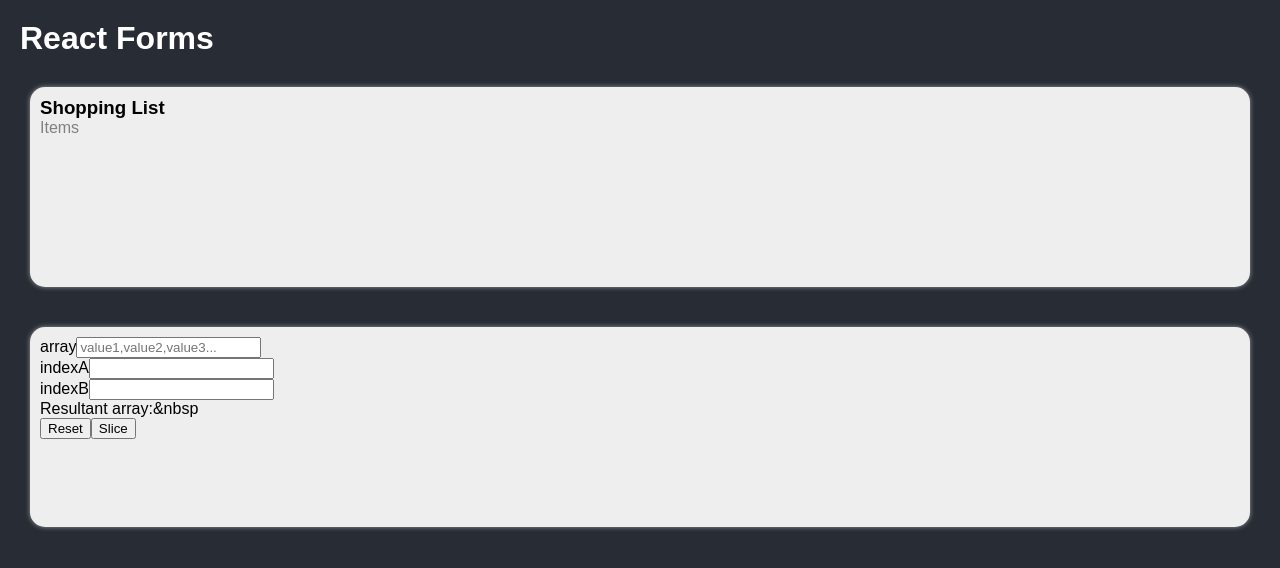
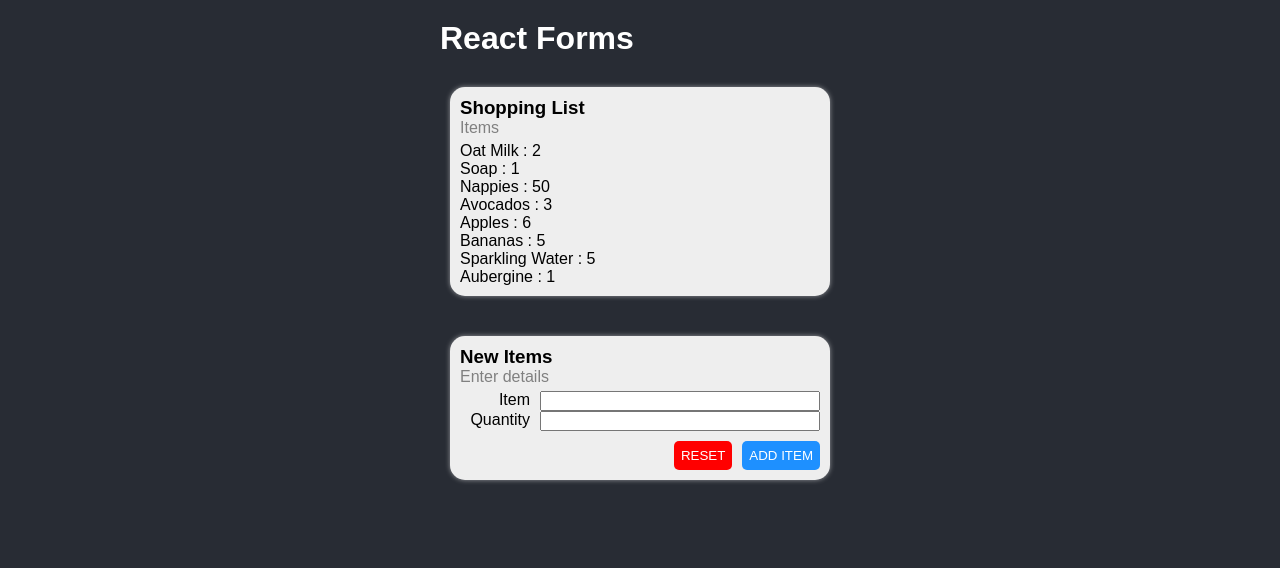
Before and after one commit to orjon/react_forms, a React (Create React App) app: page / in a window 1280 px wide. Shown: the top 568 px of the page. Built offline with nearby package versions, Linux system fonts and the light colour scheme.

Commit message:
More styling improvements. Readme added

```diff
--- a/src/App.js
+++ b/src/App.js
@@ -16,7 +16,9 @@ function App() {
           cardHeader='Shopping List'
           cardSubHeader='Items'/>
         <CardForm
-          devMode={devMode}/>
+          devMode={devMode}
+          cardHeader='New Items'
+          cardSubHeader='Enter details'/>
       </div>
 
     </div>
--- a/src/App.scss
+++ b/src/App.scss
@@ -70,35 +70,35 @@ h4 {
   }
 }
 
-@media screen and (min-width: 860px){
-  .Header, .Footer {
-    width: 820px;
-  }
-  .Main {
-    width: 820px;
-    grid-template-columns: 1fr;
-  }
-}
+// @media screen and (min-width: 860px){
+//   .Header, .Footer {
+//     width: 820px;
+//   }
+//   .Main {
+//     width: 820px;
+//     grid-template-columns: 1fr;
+//   }
+// }
 
-@media screen and (min-width: 1280px){
-  .Header, .Footer  {
-    width: 1240px;
-  }
-  .Main, .Footer  {
-    width: 1240px;
-    grid-template-columns: 1fr;
-  }
-}
+// @media screen and (min-width: 1280px){
+//   .Header, .Footer  {
+//     width: 1240px;
+//   }
+//   .Main, .Footer  {
+//     width: 1240px;
+//     grid-template-columns: 1fr;
+//   }
+// }
 
-@media screen and (min-width: 1700px){
-  .Header, .Footer  {
-    width: 1660px;
-  }
-  .Main {
-    width: 1660px;
-    grid-template-columns: 1fr 1fr 1fr  1fr;
-  }
-}
+// @media screen and (min-width: 1700px){
+//   .Header, .Footer  {
+//     width: 1660px;
+//   }
+//   .Main {
+//     width: 1660px;
+//     grid-template-columns: 1fr 1fr 1fr  1fr;
+//   }
+// }
 
 
 
@@ -110,7 +110,7 @@ h4 {
   border-radius: 15px;
 
   box-shadow: 0 0 5px 0 rgba(255, 255, 255, 0.5);
-  height: 200px;
+  // height: 200px;
   padding: 10px;
   margin: 10px;
 
@@ -118,70 +118,23 @@ h4 {
     border: 1px solid blue;
 
   }
+
+  h4 {
+    margin-bottom: 5px;
+  }
+  ul {
+    list-style-type: none;
+    padding: 0;
+  }
 }
 
-.line, form {
+form {
   display: flex;
   flex-direction: column;
-
-
-  .details {
-    border: $borderDev solid dodgerblue;
-    width: 100%;
-    // height: 100%;
-
-    .row {
-      border: $borderDev solid lightblue;
-      display: flex;
-      flex-direction: row;
-
-      &.lineColor {
-        height: 30px;
-        margin-bottom: 5px;
-        border-radius: 5px 5px 0 0;
-      }
-
-      &.lineName {
-        margin-bottom: 5px;
-      }
-
-      .name {
-        border: $borderDev solid orange;
-      }
-      .status {
-        flex: 1;
-        text-align:right;
-        padding-top: 3px;
-      }
-
-      .labels {
-        width: 20%;
-        text-align: right;
-        padding-right: 7px;
-        font-weight: 600;
-      }
-      .data {
-        flex: 1;
-      }
-
-        img {
-
-          margin: 10px auto;
-          width: 50%;
-          box-shadow: 0 0 15px 0 rgba(0,0,0,0.2);
-        }
-        p {
-          // font-size: 0.8em;
-          border: $borderDev solid orange;
-          // max-width: 100px;
-          word-wrap: break-word;
-        }
-
-
-    }
-
+  label {
+    width: 80px;
+    text-align: right;
   }
-
 }
 
 
@@ -192,51 +145,54 @@ h4 {
 }
 
 
-// .detail-row, .form-row {
-//     border: $borderDev solid lightblue;
-//     display: flex;
-// }
-//
-//
-// .detail-row label, .form-row label{
-//   padding-right: 10px;
-// }
-//
-// .detail-row input, .form-row input {
-//   font-size: 12pt;
-//   outline: none;
-//   flex: 1;
-//   height: 20px;
-// }
-//
-// .detail-row.last, .form-row.last {
-//   justify-content: flex-end;
-//   align-self: flex-end;
-//   margin-top: auto;
-// }
-//
-//
-// button {
-//   height: 29px;
-//   outline: none;
-//   align-items: right;
-//   font-size: 10pt;
-//   padding: 7px;
-//   border: 0px;
-//   border-radius: 5px;
-//   color: white;
-//   font-weight: 200;
-//   text-transform: uppercase;
-// }
-//
-// button.reset{
-//     background-color: red;
-//     margin-right: 10px;
-// }
-//
-// button.submit {
-//   background-color: dodgerblue;
-// }
+.detail-row, .form-row {
+
+    display: flex;
+    &.devMode {
+      border: $borderDev solid lightblue;
+    }
+}
+
+
+.detail-row label, .form-row label{
+  padding-right: 10px;
+}
+
+.detail-row input, .form-row input {
+  font-size: 12pt;
+  outline: none;
+  flex: 1;
+  height: 20px;
+}
+
+.detail-row.last, .form-row.last {
+  justify-content: flex-end;
+  align-self: flex-end;
+  margin-top: 10px;
+}
+
+
+button {
+  height: 29px;
+  outline: none;
+  align-items: right;
+  font-size: 10pt;
+  padding: 7px;
+  border: 0px;
+  border-radius: 5px;
+  color: white;
+  font-weight: 200;
+  text-transform: uppercase;
+}
+
+button.reset{
+    background-color: red;
+    margin-right: 10px;
+}
+
+button.submit {
+  background-color: dodgerblue;
+}
 //
 // button.info {
 //   background-color: orange;
--- a/src/CardForm.js
+++ b/src/CardForm.js
@@ -3,13 +3,18 @@ import './App.scss';
 
 class CardForm extends Component {
   static defaultProps = {
-    devMode: ''
+    // devMode: ''
   }
   constructor(props){
     super(props);
     this.state={
 
     }
+    this.handleInput = this.handleInput.bind(this)
+  }
+
+  handleInput(e){
+
   }
 
   render(){
@@ -19,29 +24,24 @@ class CardForm extends Component {
         <h4>{this.props.cardSubHeader}</h4>
         <form id='form-slice' className='Form width50'>
 
-          <div className='form-row'>
+          {/* <div className='form-row'>
             <label htmlFor='array'>array</label>
             <input type='text' placeholder='value1,value2,value3...' id='array'></input>
+          </div> */}
+
+          <div className={`form-row ${this.props.devMode && 'devMode'}`}>
+            <label htmlFor='sliceIndexA'>Item </label>
+            <input type='text' id='sliceIndexA' onChange={this.handleInput}></input>
           </div>
 
           <div className='form-row'>
-            <label htmlFor='sliceIndexA'>indexA</label>
-            <input type='text' id='sliceIndexA'></input>
-          </div>
-
-          <div className='form-row'>
-            <label htmlFor='sliceIndexB'>indexB</label>
+            <label htmlFor='sliceIndexB'>Quantity </label>
             <input type='text' id='sliceIndexB'></input>
-          </div>
-
-          <div className='form-row'>
-            <p>Resultant array:&nbsp</p>
-            <div id='sliceResult'></div>
           </div>
 
           <div className='form-row last'>
               <button className='reset' type='reset' id='button-sliceReset'>Reset</button>
-              <button className='submit' id='button-slice'>Slice</button>
+              <button className='submit' id='button-slice'>Add item</button>
           </div>
         </form>
       </div>
--- a/src/CardList.js
+++ b/src/CardList.js
@@ -3,21 +3,29 @@ import './App.scss';
 
 class CardList extends Component {
   static defaultProps = {
-    devMode: '',
-    list:[]
+    devMode: ''
   }
   constructor(props){
     super(props);
     this.state={
-
+      list:[
+        {name: 'Oat Milk', qnty:2},
+        {name: 'Soap', qnty:1},
+        {name: 'Nappies', qnty:50},
+        {name: 'Avocados', qnty:3},
+        {name: 'Apples', qnty:6},
+        {name: 'Bananas', qnty:5},
+        {name: 'Sparkling Water', qnty:5},
+        {name: 'Aubergine', qnty:1}
+      ]
     }
   }
 
   renderItems(){
     return (
       <ul>
-        {this.props.list.map(item => (
-          <li>
+        {this.state.list.map(item => (
+          <li key={this.state.list.indexOf(item)}>
             {item.name} : {item.qnty}
           </li>
         ))}
```
Also changed, not shown: screenshots/screenshot.png (added), 1 other file (tests, documents, lock files or other folders).
